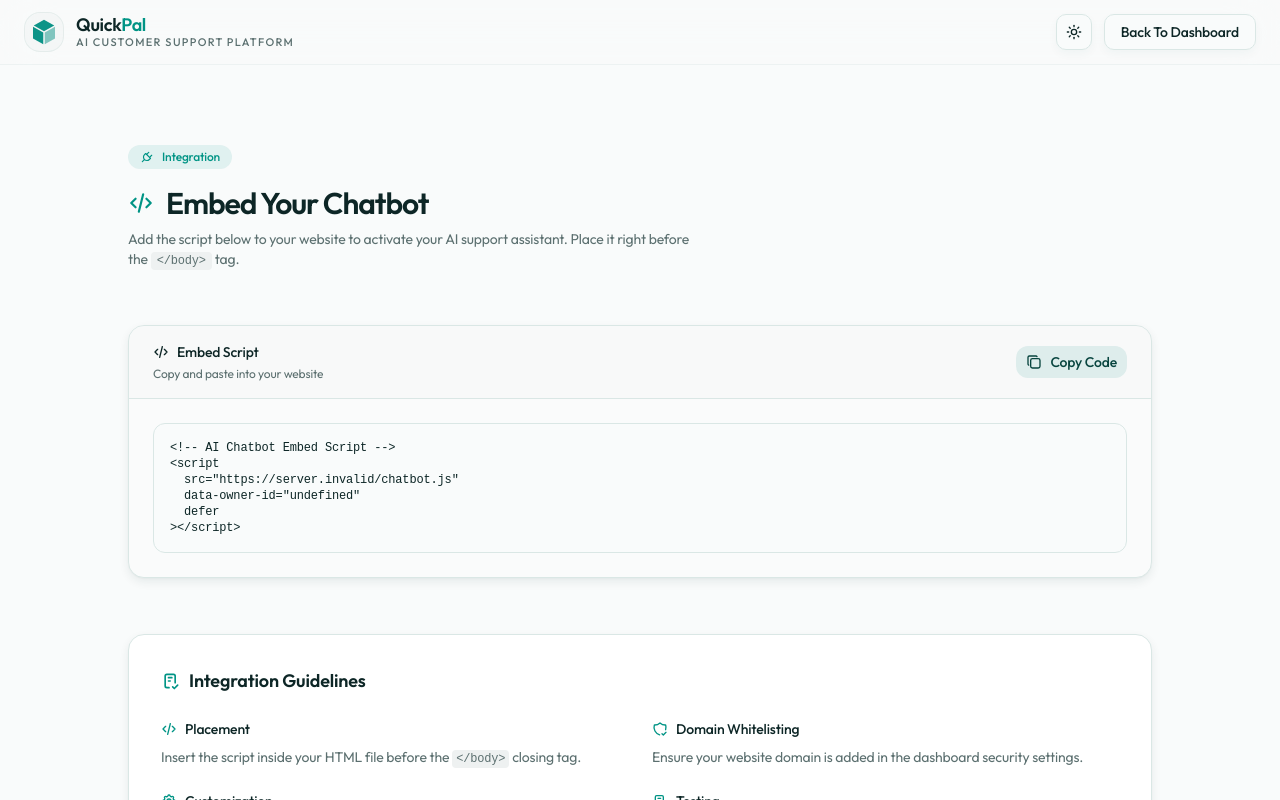
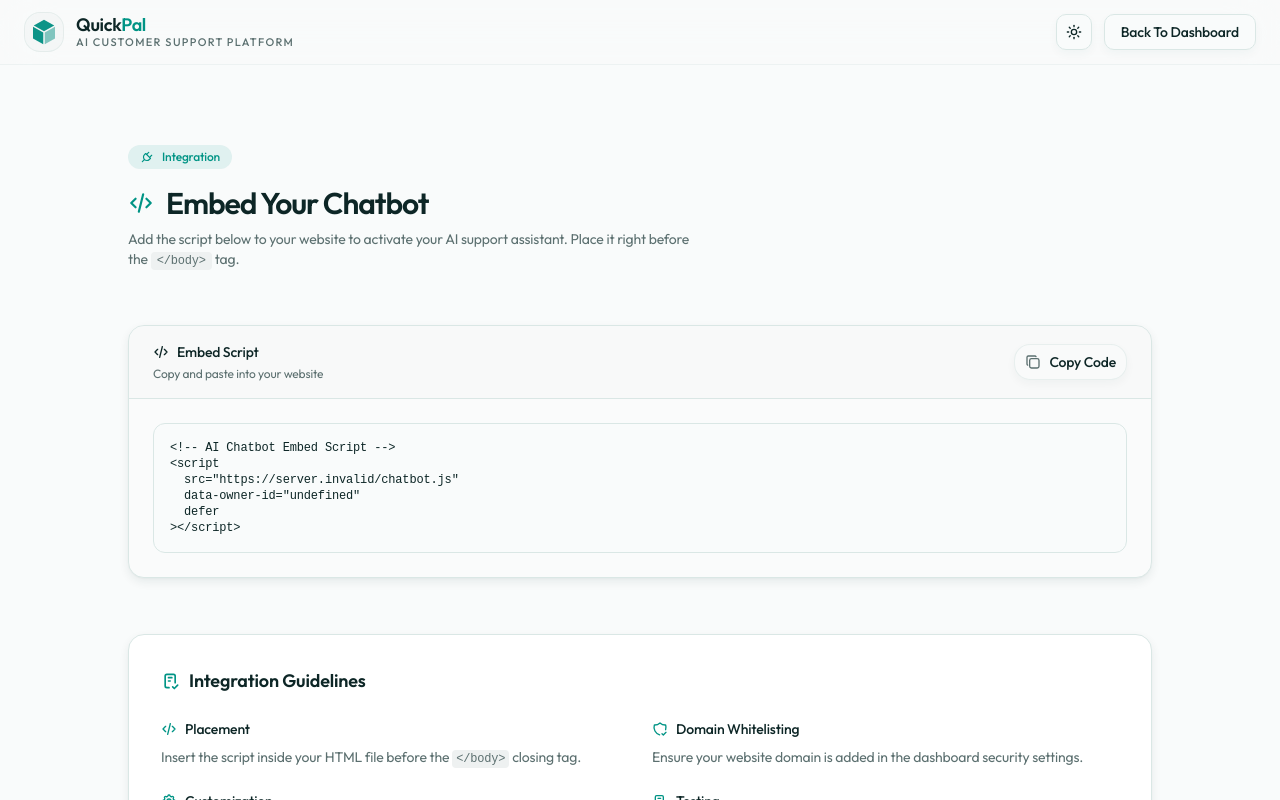
Before and after one commit to soumojit622/quickpal-ai-customer-support, a Next.js app: page /embed in a window 1280 px wide. Shown: the top 800 px of the page. Built offline with nearby package versions, Linux system fonts and the light colour scheme; no server answers; what @scalekit-sdk/node would draw is missing.

Commit message:
feat(embed): enhance copy button with visual feedback and updated styles

```diff
--- a/src/components/embed-client.tsx
+++ b/src/components/embed-client.tsx
@@ -1,5 +1,6 @@
 "use client"
 import {
+    IconCheck,
     IconChecklist,
     IconCode,
     IconCopy,
@@ -131,11 +132,27 @@ export default function EmbedClient({ ownerId }: { ownerId: string | undefined }
                             <Button
                                 size="sm"
                                 onClick={copyToClipboard}
-                                variant="secondary"
-                                className="rounded-lg flex items-center gap-2"
+                                variant="outline"
+                                className="relative rounded-xl px-4 h-9 flex items-center gap-2
+             border-border/60 bg-background/70
+             hover:bg-muted/60 hover:border-primary/40
+             transition-all duration-200"
                             >
-                                <IconCopy size={16} />
-                                {copied ? "Copied" : "Copy Code"}
+                                {copied ? (
+                                    <>
+                                        <IconCheck className="w-4 h-4 text-green-600" />
+                                        <span className="text-sm font-medium text-green-600">
+                                            Copied!!!
+                                        </span>
+                                    </>
+                                ) : (
+                                    <>
+                                        <IconCopy className="w-4 h-4 text-muted-foreground" />
+                                        <span className="text-sm font-medium">
+                                            Copy Code
+                                        </span>
+                                    </>
+                                )}
                             </Button>
                         </div>
 
```
